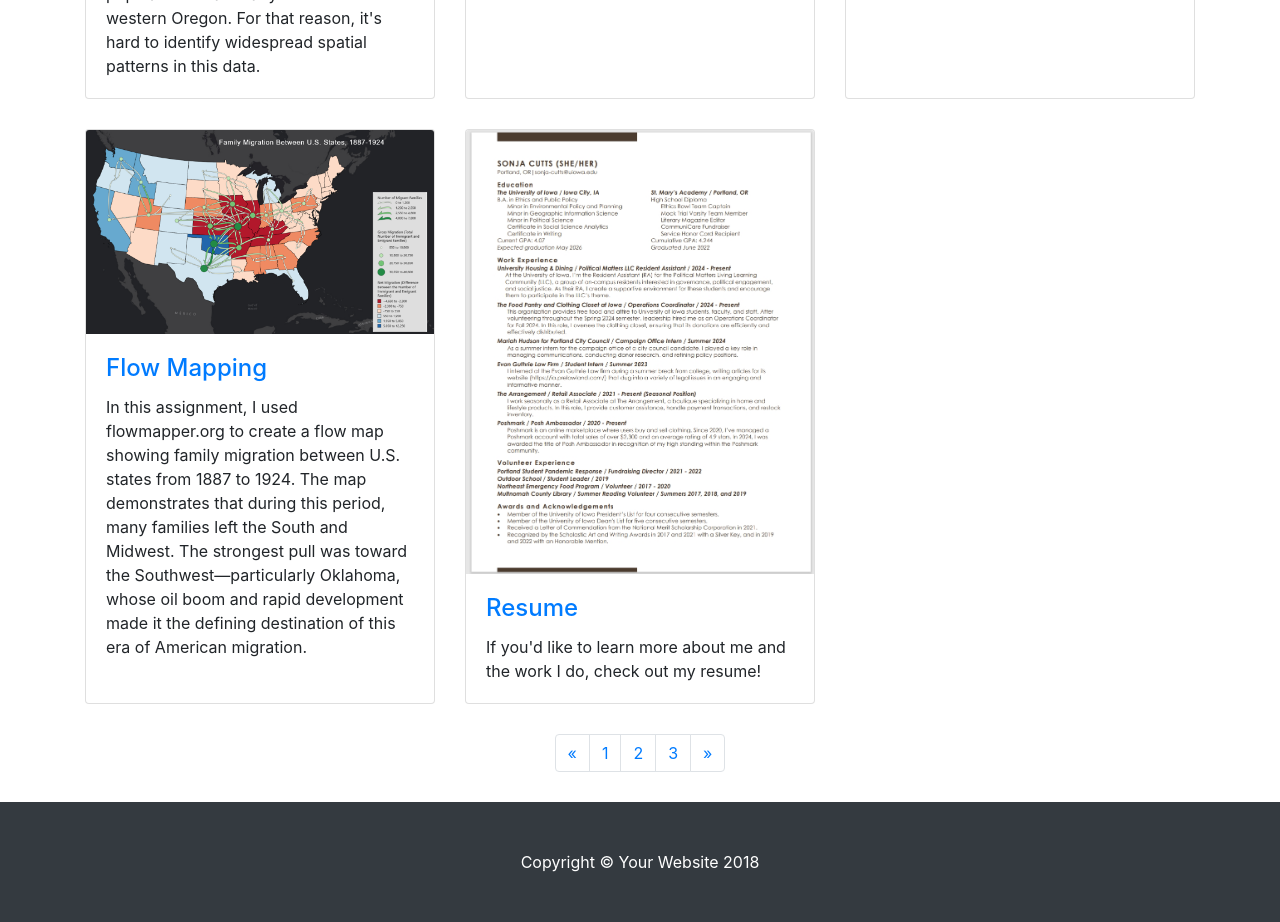
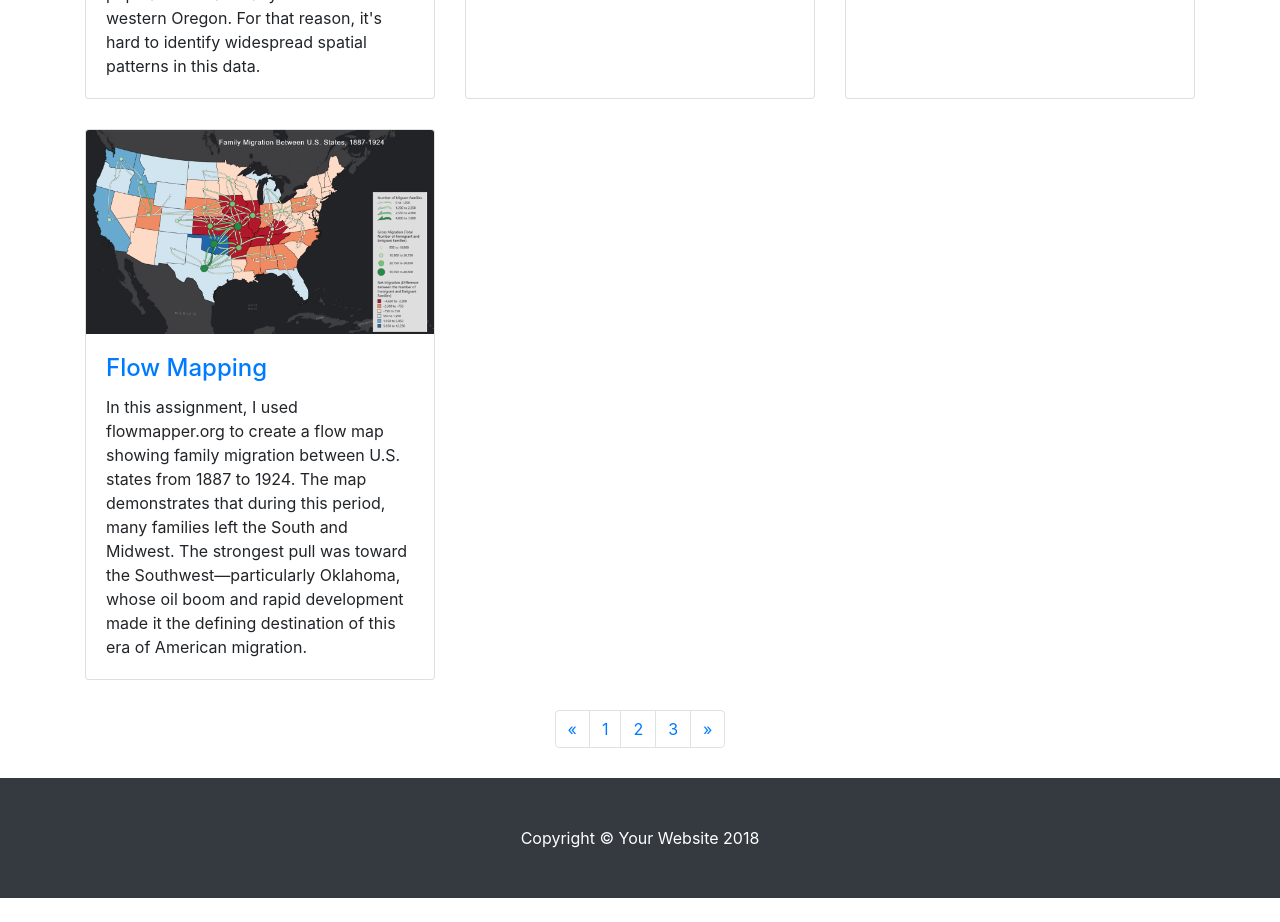
Before and after one commit to geog3540/scutts, a website: page index.html in a window 1280 px wide. Shown: the part 800-1722 px from the top of the page. After the commit the page ends 1698 px from the top, so only its background shows below. Drawn offline with Linux system fonts and the light colour scheme.

Commit message:
Update index.html

```diff
--- a/index.html
+++ b/index.html
@@ -38,10 +38,10 @@
               <a class="nav-link" href="#">About</a>
             </li>
             <li class="nav-item">
-              <a class="nav-link" href="#">Services</a>
+              <a class="nav-link" href="PDFs/GeoViz_Resume.pdf">Resume</a>
             </li>
             <li class="nav-item">
-              <a class="nav-link" href="#">Contact</a>
+              <a class="nav-link" href="mailto:sonja-cutts@uiowa.edu">Contact</a>
             </li>
           </ul>
         </div>
@@ -101,17 +101,6 @@
             </div>
           </div>
         </div>
-        <div class="col-lg-4 col-sm-6 portfolio-item">
-          <div class="card h-100">
-            <a href="#"><img class="card-img-top" src="Images/Resume.jpeg" alt=""></a>
-            <div class="card-body">
-              <h4 class="card-title">
-                <a href="PDFs/GeoViz_Resume.pdf">Resume</a>
-              </h4>
-              <p class="card-text">If you'd like to learn more about me and the work I do, check out my resume!</p>
-            </div>
-          </div>
-        </div>
       </div>
       <!-- /.row -->
 
```
